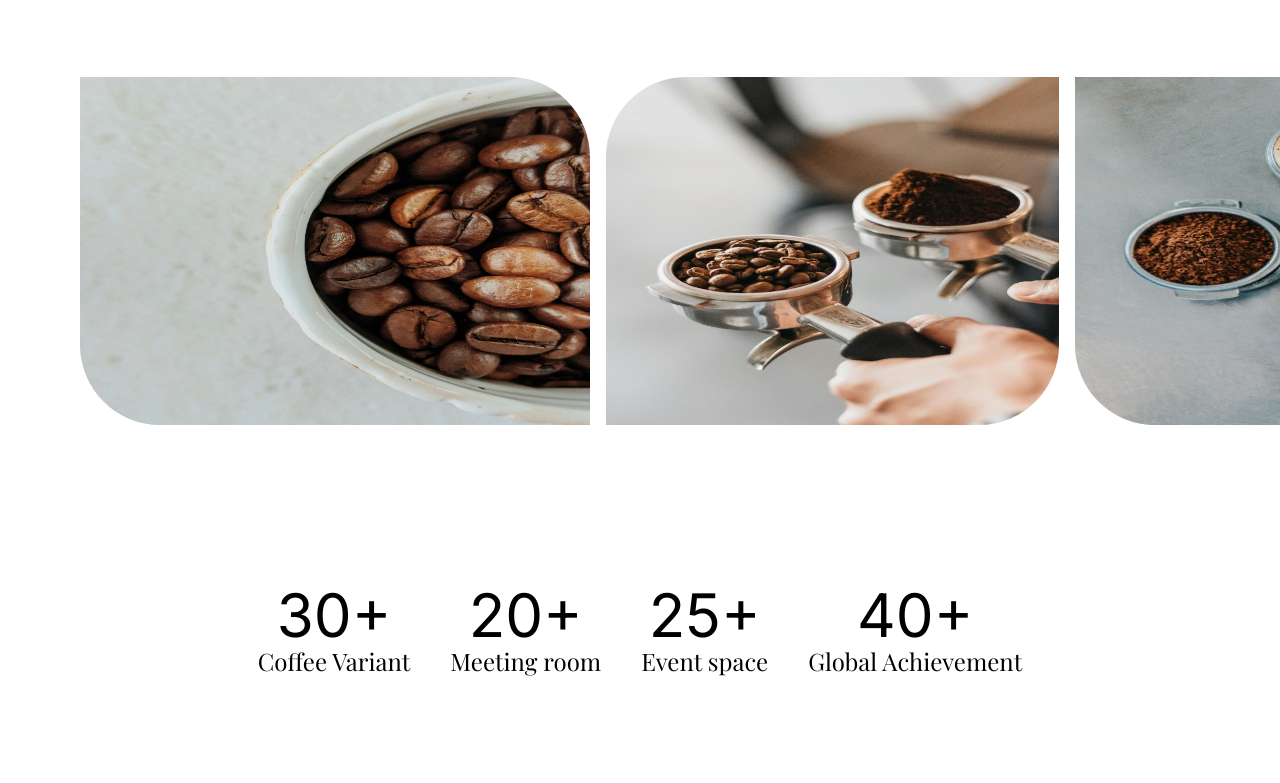
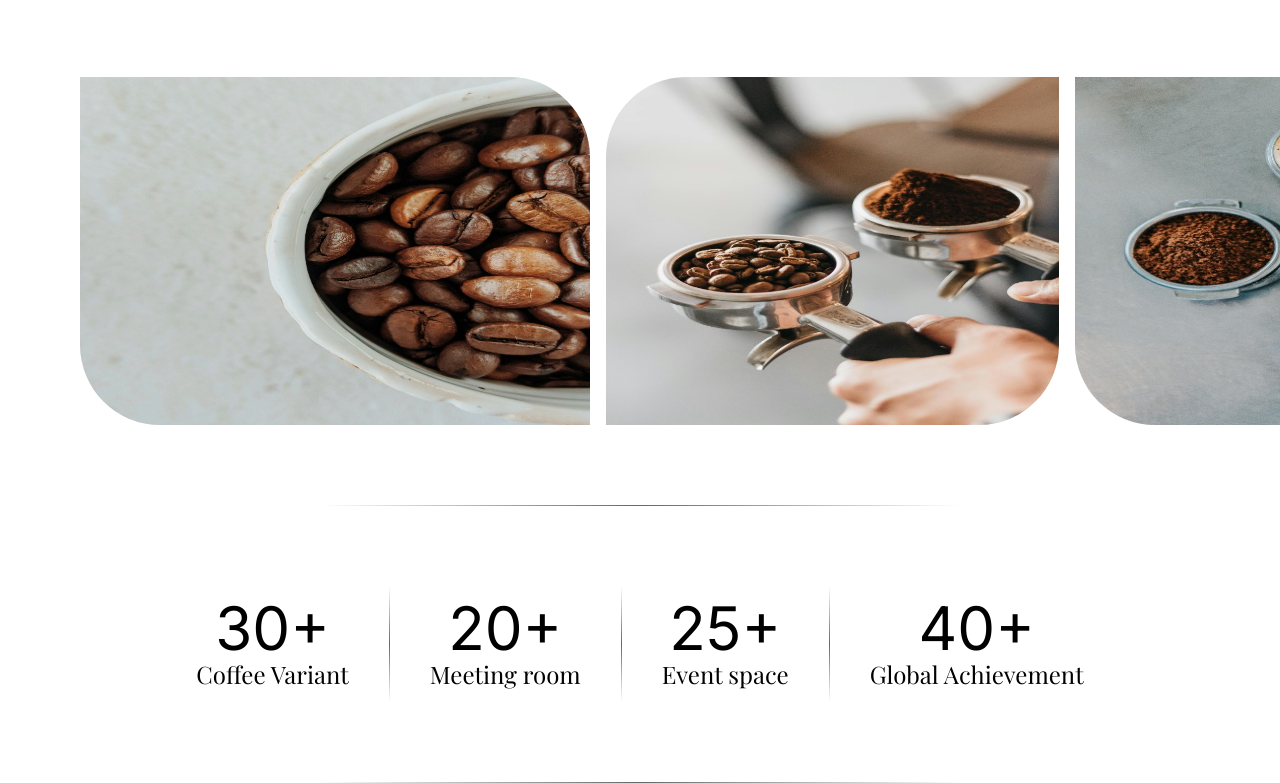
Before and after one commit to SadeghPh/landing, a plain HTML site: page index.html in a window 1280 px wide. Shown: the part 459-1242 px from the top of the page. Before the commit the page ends 1216 px from the top, so only its background shows below. Drawn offline with nearby package versions, Linux system fonts and the light colour scheme; a web font is replaced by a local one.

Commit message:
adding seprators between sections and counters

```diff
--- a/index.html
+++ b/index.html
@@ -150,27 +150,45 @@
         />
       </div>
     </section>
+    <div
+      class="w-1/2 h-[1px] mx-auto bg-gradient-to-r from-black/0 via-black/60 to-black/0"
+    ></div>
+
     <section class="flex flex-row items-center justify-center gap-10 p-20">
       <!-- col 1 counter -->
       <div class="flex flex-col items-center justify-center text-center">
         <span class="font-inter text-6xl">30+</span>
-        <span class="font-play text-2xl">Coffee Variant</span>
+        <span class="font-play text-2xl font-normal">Coffee Variant</span>
       </div>
+      <div
+        class="w-[1px] h-29 bg-gradient-to-b from-black/0 via-black/60 to-black/0"
+      ></div>
       <!-- col 2 counter -->
       <div class="flex flex-col items-center justify-center text-center">
         <span class="font-inter text-6xl">20+</span>
-        <span class="font-play text-2xl">Meeting room</span>
+        <span class="font-play text-2xl font-normal">Meeting room</span>
       </div>
+      <div
+        class="w-[1px] h-29 bg-gradient-to-b from-black/0 via-black/60 to-black/0"
+      ></div>
+
       <!-- col 3 counter -->
       <div class="flex flex-col items-center justify-center text-center">
         <span class="font-inter text-6xl">25+</span>
-        <span class="font-play text-2xl">Event space</span>
+        <span class="font-play text-2xl font-normal">Event space</span>
       </div>
+      <div
+        class="w-[1px] h-29 bg-gradient-to-b from-black/0 via-black/60 to-black/0"
+      ></div>
+
       <!-- col 4 counter -->
       <div class="flex flex-col items-center justify-center text-center">
         <span class="font-inter text-6xl">40+</span>
-        <span class="font-play text-2xl">Global Achievement</span>
+        <span class="font-play text-2xl font-normal">Global Achievement</span>
       </div>
     </section>
+    <div
+      class="w-1/2 h-[1px] mx-auto bg-gradient-to-r from-black/0 via-black/60 to-black/0"
+    ></div>
   </body>
 </html>
```
